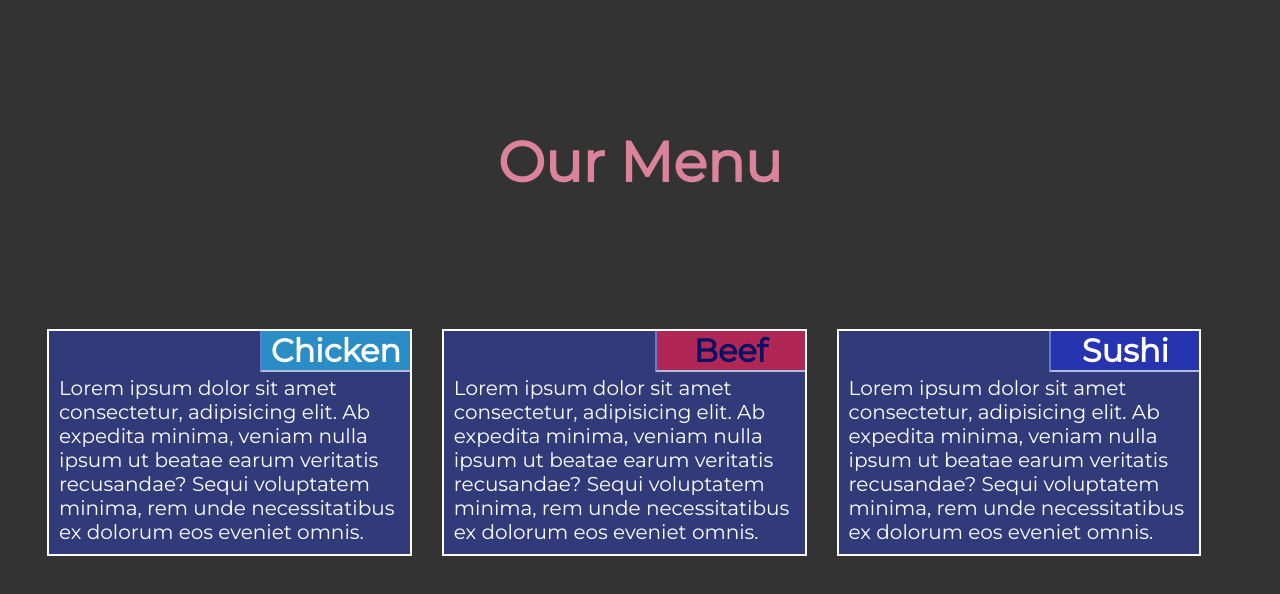
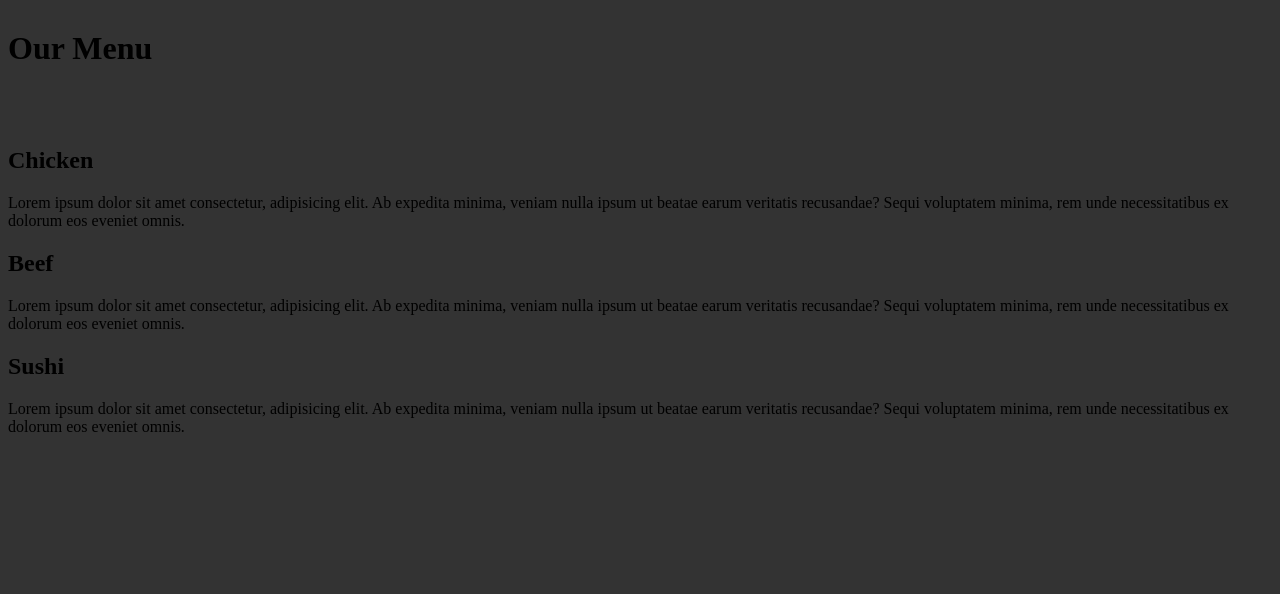
Before and after one commit to yomiaishida/Coursera-Tasks, a plain HTML site: page index.html in a window 1280 px wide. Drawn offline with Linux system fonts and the light colour scheme.

Commit message:
style update for module 3

```diff
--- a/css/style.css
+++ b/css/style.css
@@ -1,89 +1,29 @@
-@import url("https://fonts.googleapis.com/css2?family=Montserrat&display=swap");
-
 * {
   box-sizing: border-box;
-  margin: 0;
-  padding: 0;
 }
 
 body {
   background: #333;
-  color: #fff;
-  font-family: "Montserrat", sans-serif;
 }
 
 h1 {
-  text-align: center;
-  margin-top: 10%;
-  margin-bottom: 10%;
-  font-size: 3.5em;
-  color: #da8399;
+  margin: 30px 0 80px;
 }
 
-.container {
-  /* background-color: #add8e6; */
-  height: 150px;
-  margin-top: 20%;
-  max-width: 95%;
-  margin: auto;
-}
-
-.float {
-  position: relative;
-  background-color: rgb(50, 59, 122);
-  width: 30%;
-  margin: 5px 15px;
-  border: 2.5px solid #fff;
-  padding: 5px;
-  float: left;
-}
-
-.float h2 {
-  position: absolute;
-  font-size: 2em;
-  text-align: center;
-  width: 150px;
-  top: 0;
-  right: 0;
-  border-bottom: 2px solid rgb(182, 186, 218);
-  border-left: 2px solid rgb(106, 118, 212);
-}
-
-.float h2.sushi {
-  background-color: #2734b0;
-}
-
-.float h2.beef {
-  background-color: #b02755;
-  color: rgb(7, 18, 100);
-}
-
-.float h2.chicken {
-  background-color: #2b8dc5;
-}
-
-.float p {
-  padding: 5px;
-  margin-top: 35px;
-  font-size: 1.25em;
-}
-
-@media (min-width: 768px) and (max-width: 991px) {
-  .float {
-    width: 45%;
-  }
-  .container div#div3 {
-    clear: left;
-    width: 93.5%;
-    margin-top: 2%;
+@media (min-width: 578px) {
+  div.collapse {
+    visibility: hidden;
   }
 }
 
-@media (max-width: 767px) {
-  .float {
-    float: none;
-    width: 80%;
-    margin: auto;
-    margin-bottom: 3%;
+@media (max-width: 577px) {
+  div#navbarNav li.nav-item a:hover {
+    color: rgb(51, 51, 51);
+    background-color: rgb(255, 255, 255, 0.5);
+  }
+
+  section.container {
+    max-width: 80%;
+    margin: 90px 30px;
   }
 }
```
